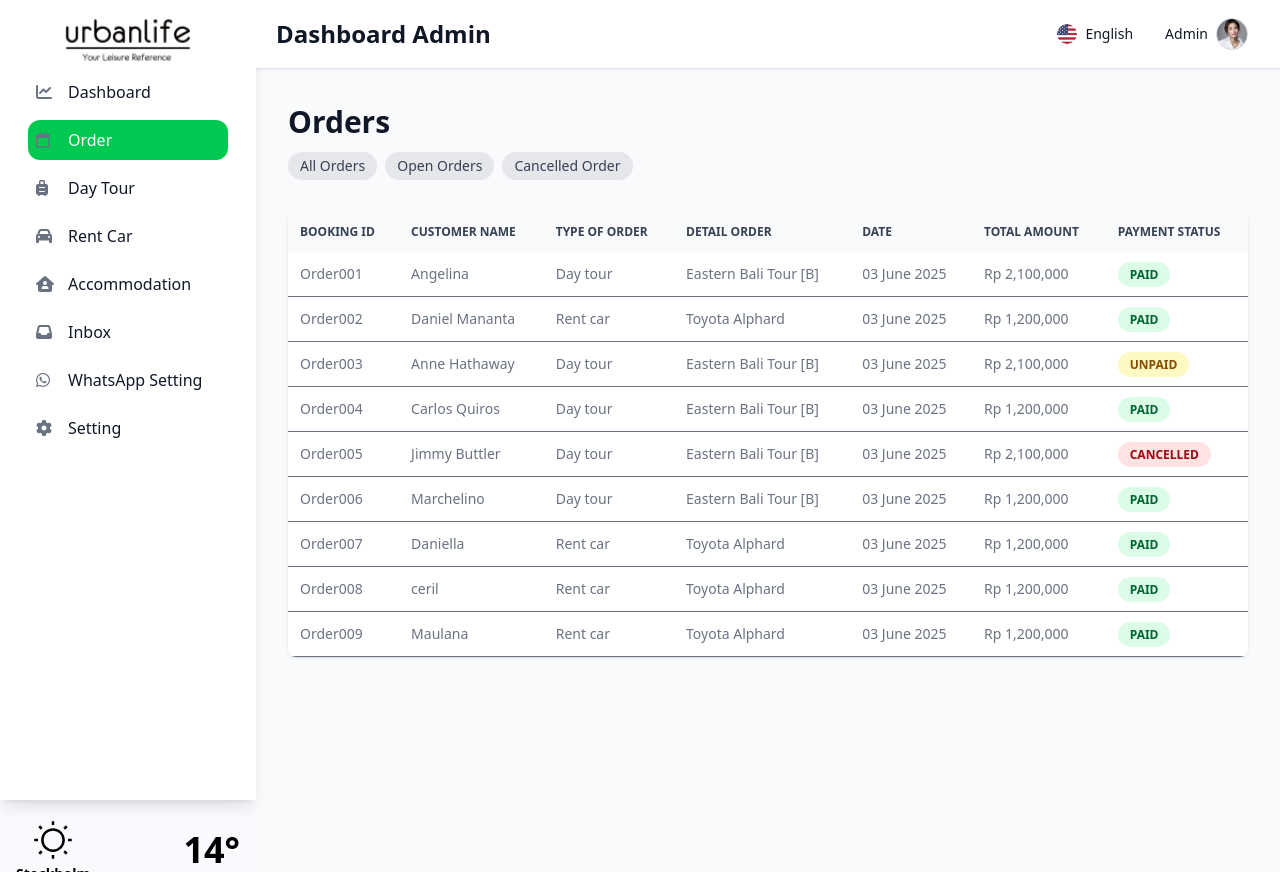
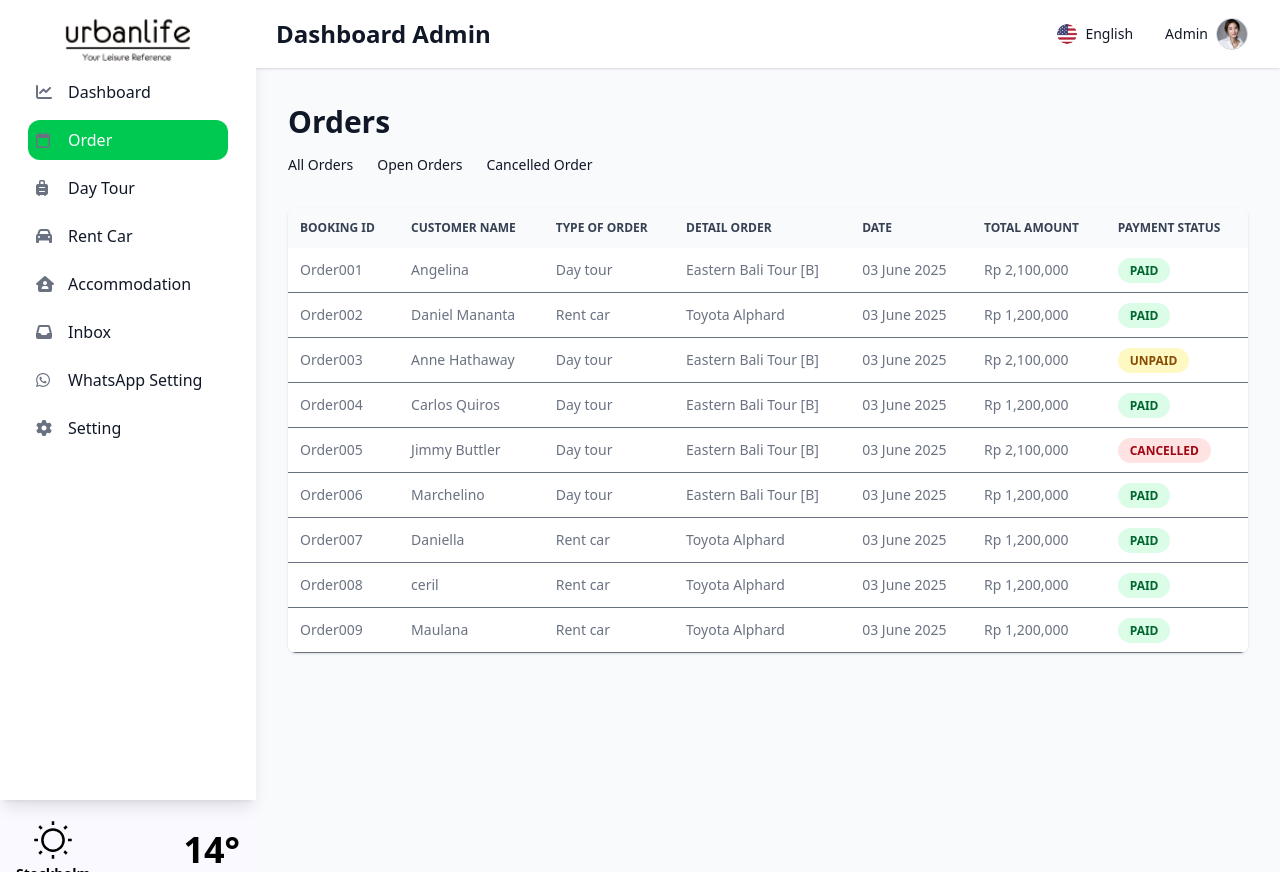
Before and after one commit to myreds12/urbanlife-frontend, a React (Vite) app in the folder urbanlife-frontend/: page /order in a window 1280 px wide. Built offline with nearby package versions, Linux system fonts and the light colour scheme.

Commit message:
order : edit button

```diff
--- a/urbanlife-frontend/src/AdminDashboard/Order/Order.css
+++ b/urbanlife-frontend/src/AdminDashboard/Order/Order.css
@@ -12,3 +12,18 @@ table {
   tr:hover {
     background-color: #f3f4f6;
   }
+
+  .underline-from-left::before {
+  content: '';
+  position: absolute;
+  bottom: -4px;
+  left: 0;
+  width: 0;
+  height: 2px;
+  background-color: #10b981;
+  transition: width 0.3s ease-in-out;
+}
+
+.underline-from-left:hover::before {
+  width: 100%;
+}
--- a/urbanlife-frontend/src/AdminDashboard/Order/Order.tsx
+++ b/urbanlife-frontend/src/AdminDashboard/Order/Order.tsx
@@ -93,10 +93,16 @@ const Orders = () => {
       <div className="mb-8">
         <h1 className="text-3xl font-bold text-gray-900">Orders</h1>
 
-        <div className="mt-3 space-x-2">
-          <button className="bg-gray-200 text-gray-700 hover:font-medium hover:bg-green-300 px-3 py-1 rounded-full text-sm">All Orders</button>
-          <button className="bg-gray-200 text-gray-700 hover:font-medium hover:bg-green-300 px-3 py-1 rounded-full text-sm">Open Orders</button>
-          <button className="bg-gray-200 text-gray-700 hover:font-medium hover:bg-green-300 px-3 py-1 rounded-full text-sm">Cancelled Order</button>
+        <div className="mt-3 space-x-6">
+          <button className="text-sm font-medium transition duration-100 ease-in-out text-gray-900 hover:text-green-500 group underline-from-left relative">
+            All Orders
+          </button>
+          <button className="text-sm font-medium transition duration-100 ease-in-out text-gray-900 hover:text-green-500 group underline-from-left relative">
+            Open Orders
+          </button>
+          <button className="text-sm font-medium transition duration-100 ease-in-out text-gray-900 hover:text-green-500 group underline-from-left relative">
+            Cancelled Order
+          </button>
         </div>
       </div>
 
```
